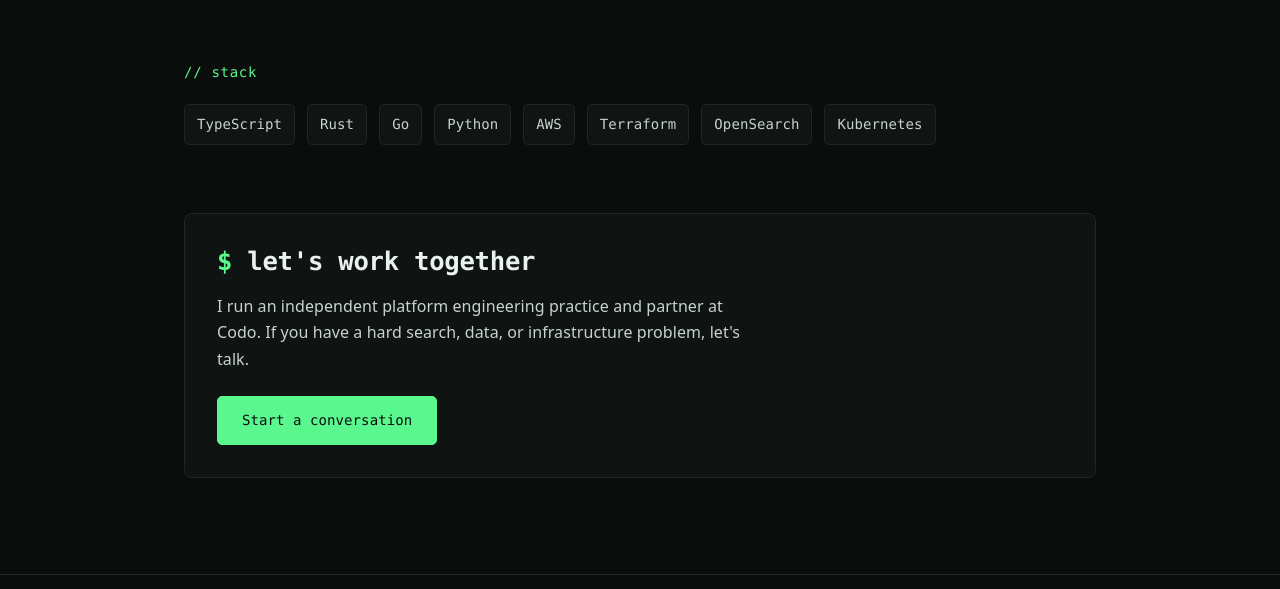
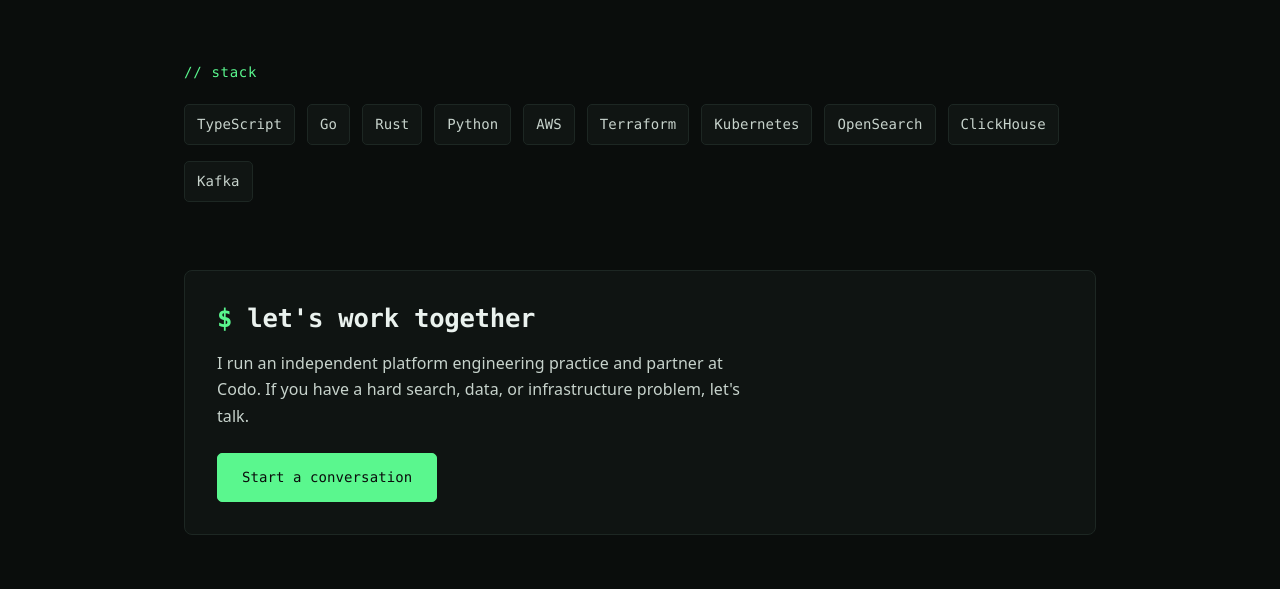
Before and after one commit to qballer/qballer.github.io, an Astro site: page / in a window 1280 px wide. Shown: the part 1343-1932 px from the top of the page. Built offline with nearby package versions, Linux system fonts and the light colour scheme; Astro itself is replaced by a stand-in of ours.

Commit message:
Strengthen home stack: add ClickHouse and Kafka, lead with data/search
Front-page stack now ends on the differentiating data/search/streaming tools
(OpenSearch, ClickHouse, Kafka) that reinforce the platform & distributed-
systems positioning. Ruby stays off the home row (kept on the resume).

```diff
--- a/src/pages/index.astro
+++ b/src/pages/index.astro
@@ -28,13 +28,15 @@ const services = [
 
 const stack = [
   'TypeScript',
+  'Go',
   'Rust',
-  'Go',
   'Python',
   'AWS',
   'Terraform',
+  'Kubernetes',
   'OpenSearch',
-  'Kubernetes',
+  'ClickHouse',
+  'Kafka',
 ];
 ---
 
```
